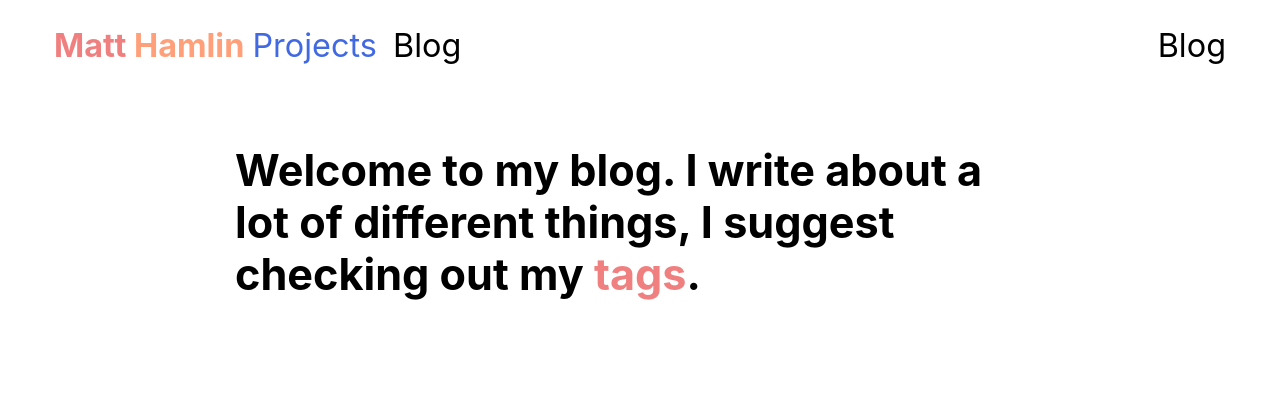
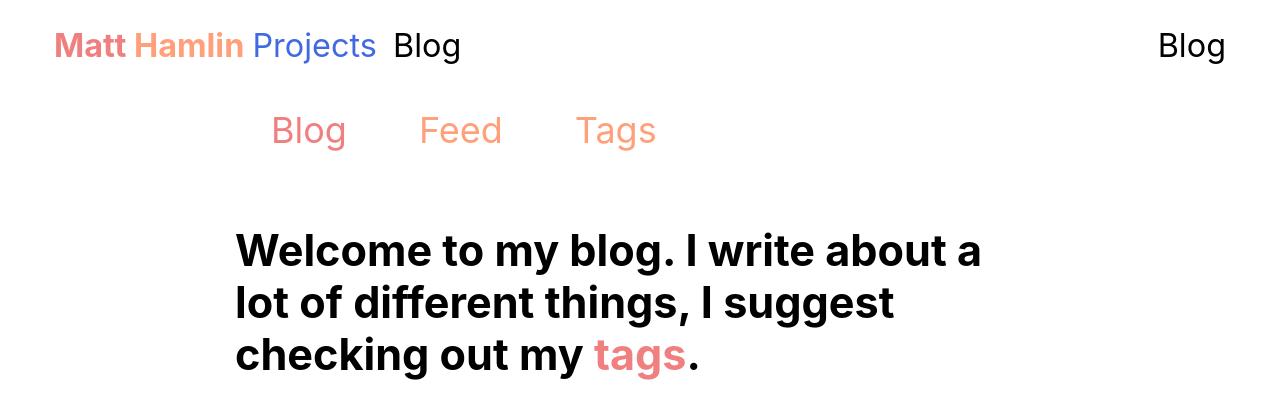
Before and after one commit to hamlim/website-rewrite, a React app: page /blog in a window 1280 px wide. Built offline with nearby package versions, Linux system fonts and the light colour scheme; some packages are replaced by stand-ins of ours.

Commit message:
moving somethings around and making a subnav for the blog component

```diff
--- a/src/components/blog/index.js
+++ b/src/components/blog/index.js
@@ -2,6 +2,7 @@ import React from 'react';
 
 import Anchor from '../anchor';
 import Header from '../header/header';
+import Subnav from './subnav';
 
 import styles from './blog.css';
 
@@ -12,14 +13,12 @@ const Link = ({to, children}) => (
 const Blog = (props) => (
   <div className="Blog">
     <Header page="Blog" />
+    <Subnav variation="Blog"/>
       <article className={styles.wrapper}>
         <section>
           <h2 className={styles.lead}>
             Welcome to my blog. I write about a lot of different things, I suggest checking out my <Link to="/blog/tags">tags</Link>.
           </h2>
-          <div className={`${styles.lead} ${styles.body}`}>
-
-          </div>
         </section>
       </article>
   </div>
--- /dev/null
+++ b/src/components/blog/subnav/index.js
@@ -0,0 +1,27 @@
+import React from 'react';
+
+import styles from './styles.css';
+
+import Anchor from '../../anchor';
+
+const Link = ({to, children, active}) => (
+  <Anchor to={to} className={active ? styles.activelink : styles.link }>
+    {children}
+  </Anchor>
+);
+
+const Subnav = ({variation}) => {
+  if (variation === "Blog") {
+    return (
+      <nav className={styles.nav}>
+        <div className={styles.wrapper}>
+          <Link to="/blog" active>Blog</Link>
+          <Link to="/blog/feed">Feed</Link>
+          <Link to="/blog/tags">Tags</Link>
+        </div>
+      </nav>
+    )
+  }
+};
+
+export default Subnav;
--- /dev/null
+++ b/src/components/blog/subnav/styles.css
@@ -0,0 +1,26 @@
+@import '../../../vars.css';
+
+.nav {
+  width: 100%;
+  font-size: 2rem;
+  background-color: var(--c-muted);
+  padding: .5em 0;
+}
+
+.wrapper {
+  width: var(--width);
+  margin: 0 auto;
+}
+
+.link,
+.activelink {
+  text-decoration: none;
+  margin: 0 1em;
+}
+
+.activelink {
+  color: var(--a);
+}
+.link {
+  color: var(--a-muted);
+}
--- a/src/start.js
+++ b/src/start.js
@@ -8,8 +8,6 @@ import BlogChildren from './components/blog/children';
 
 import Tags from './components/blog/tags';
 import Feed from './components/blog/feed';
-import Years from './components/blog/years';
-import Months from './components/blog/months';
 import Post from './components/blog/post';
 
 import './start.css';
@@ -23,8 +21,6 @@ const Website = () => {
         <IndexRoute component={Blog}/>
         <Route path="/blog/tags" component={Tags}/>
         <Route path="/blog/feed" component={Feed} />
-        <Route path="/blog/years" component={Years}/>
-        <Route path="/blog/months" component={Months}/>
         <Route path="/blog/post/:postTitle" component={Post}/>
       </Route>
     </Router>
--- a/src/vars.css
+++ b/src/vars.css
@@ -3,6 +3,8 @@
   --a-muted: #FFA07A;
   --b: #4169E1;
   --b-muted: color(var(--b) lightness(+ 15%));
+  --c: springgreen;
+  --c-muted: color(var(--c) lightness(+ 25%));
 
 
   --gray: #566573;
@@ -18,4 +20,6 @@
             "Helvetica Neue",
             sans-serif;
   --font-size: 18px;
+
+  --width: 45rem;
 }
```
Also changed, not shown: dist/bundle.js, src/components/blog/feed/years/index.js (renamed from src/components/blog/years/index.js), src/components/blog/feed/years/months/index.js (renamed from src/components/blog/months/index.js), src/components/blog/feed/years/months/months.css (added), src/components/blog/feed/years/years.css (added).
